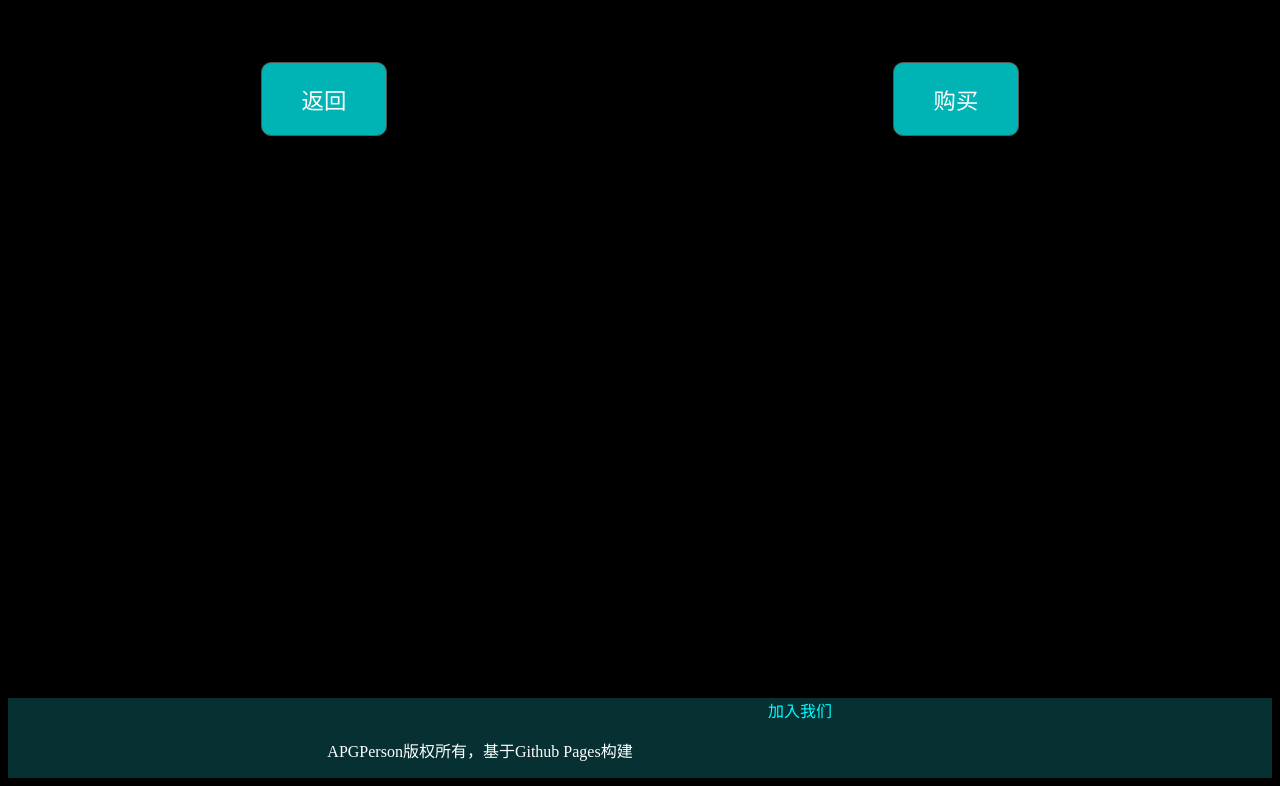
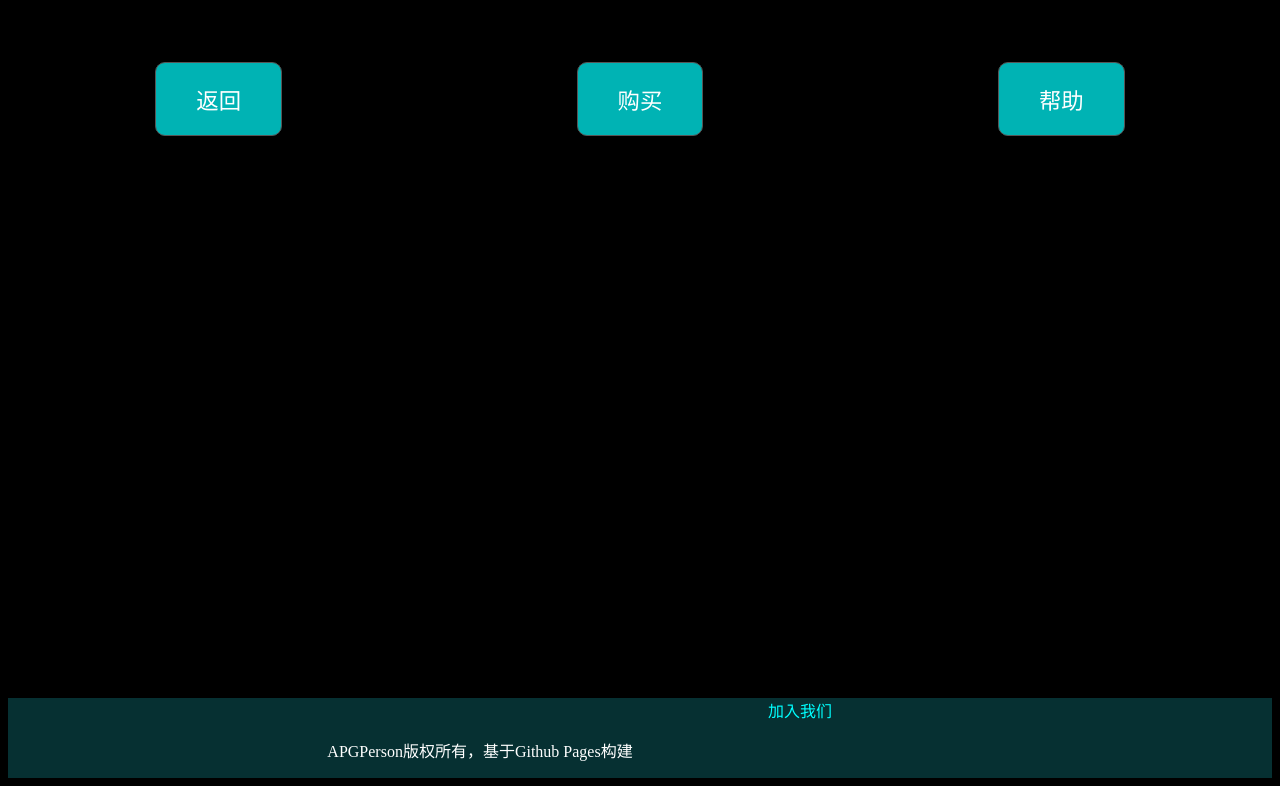
Before and after one commit to APGPerson/APGPerson.github.io, a plain HTML site: page 2B2TSTORE/detail.html in a window 1280 px wide. Shown: the part 30-816 px from the top of the page. Drawn offline with Linux system fonts and the light colour scheme.

Commit message:
Add files via upload

```diff
--- a/2B2TSTORE/detail.html
+++ b/2B2TSTORE/detail.html
@@ -116,7 +116,7 @@
             }
             swal.fire({
                 title:"[步骤2/5]购买确认",
-                icon:"info",
+                icon:"question",
                 text: "您将要购买"+String(input)+"件KIT,请问是否确认",
                 showCancelButton: "true",
                 confirmButtonText: '确定',
@@ -188,6 +188,34 @@
             }
         )
         }
+        function help(){
+            swal.fire({
+                icon:"question",
+                title:"获取帮助",
+                text:"请问您遇到了什么困难",
+                showCancelButton:"true",
+                showDenyButton:"true",
+                confirmButtonText:"联系客服",
+                cancelButtonText:"取消",
+                denyButtonText:"重新显示收集表地址",
+                reverseButtons:"true"
+            }).then((result)=>{
+                if(result.isConfirmed){
+                    swal.fire({
+                                title:"请加客服QQ群",
+                                icon:"info",
+                                text:"客服QQ群状态:FALSE",
+                            })
+                }else if(result.isDenied){
+                    swal.fire({
+                                title:"请提交购买信息",
+                                icon:"info",
+                                text:"请按规定提交信息至"+url[0],
+                                imageUrl:url[1]
+                            })
+                }
+            })
+        }
     </script>
 </head>
 <body style="display: flex;flex-direction: column;text-align: center;flex-wrap: wrap;background-color: black;overflow: auto;min-height: 100vh;">
@@ -200,6 +228,7 @@
     <div style="display: flex;flex-direction: row;">
     <button onclick="window.history.back()" class="animated-button-2">返回</button>
     <button onclick="buy()" class="animated-button-2">购买</button>
+    <button onclick="help()" class="animated-button-2">帮助</button>
     </div>
     <footer style="margin-top: auto;">
         <div style="background-color:rgb(6, 48, 50);">
```
Also changed, not shown: 2B2TSTORE/Data/statue.json (line endings or trailing spaces).
